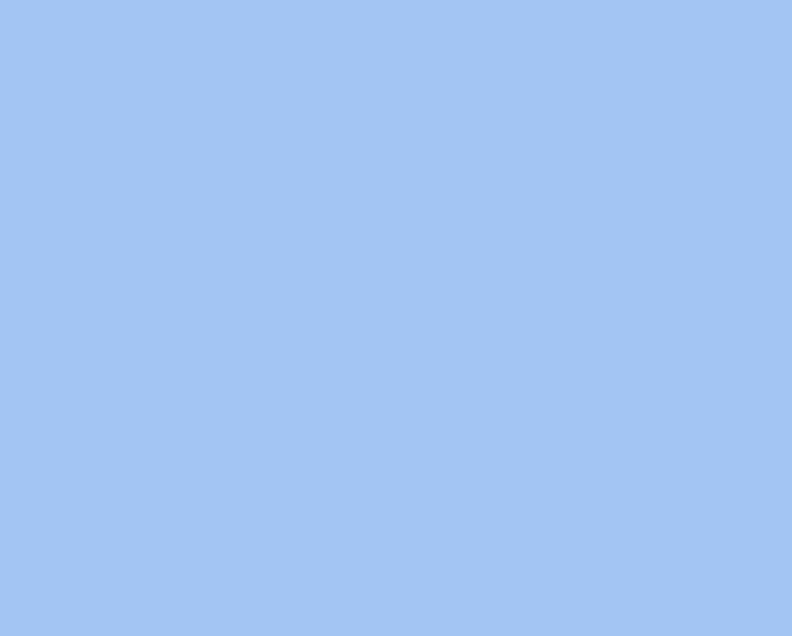
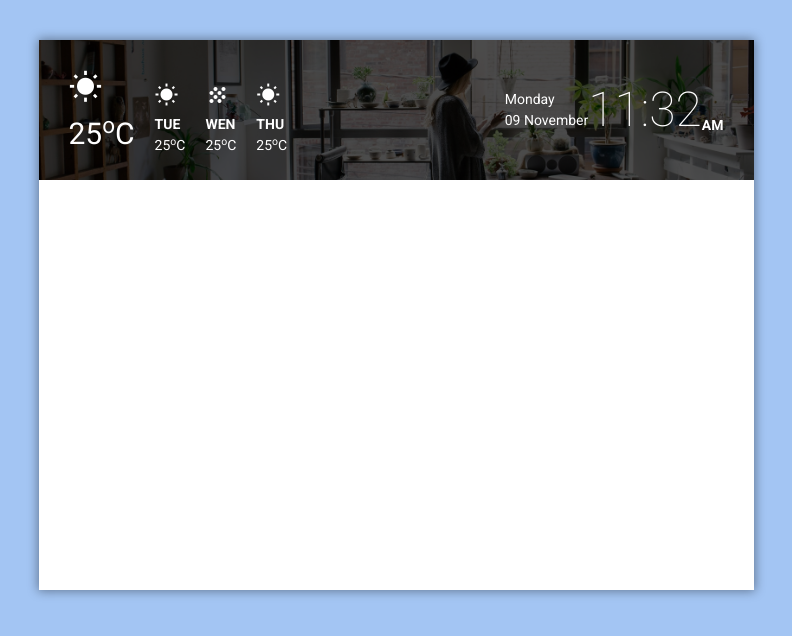
Before and after one commit to pro100Sardor/onlineTV, a plain HTML site: page index.html in a window 1280 px wide. Shown: the whole page, without its empty margins (244-1036 px from the left). Drawn offline with Linux system fonts and the light colour scheme.

Commit message:
add header

```diff
--- a/css/styles.css
+++ b/css/styles.css
@@ -14,9 +14,13 @@ body {
   background-color: #a3c5f3;
 }
 .container {
-  max-width: 800px;
+  margin-top: 40px;
+  max-width: 715px;
+  height: 550px;
+  background-color: #fff;
   margin-left: auto;
   margin-right: auto;
+  box-shadow: 0 0 10px 1px rgba(0, 0, 0, 0.4);
 }
 .img {
   max-width: 100%;
@@ -32,3 +36,99 @@ body {
   clip: rect(0 0 0 0);
   overflow: hidden;
 }
+.page-header {
+  display: flex;
+  position: relative;
+  padding: 30px;
+  z-index: 1;
+  width: 715px;
+  height: 140px;
+  background-image: url("../img/background.jpg");
+  background-size: cover;
+  background-repeat: no-repeat;
+  background-position: center center;
+}
+.page-header::before {
+  position: absolute;
+  z-index: -1;
+  top: 0;
+  right: 0;
+  bottom: 0;
+  left: 0;
+  background-color: rgba(0, 0, 0, 0.7);
+  content: "";
+}
+.weather {
+  margin-right: auto;
+}
+.weather-list {
+  margin: 0;
+  padding: 0;
+  display: flex;
+  list-style-type: none;
+}
+.weather-list li {
+  align-items: center;
+  color: #fff;
+}
+.weather-list li:not(:last-child) {
+  margin-right: 20px;
+}
+.main-weather-item i {
+  font-size: 34px;
+  margin-left: auto;
+  margin-right: auto;
+}
+.main-weather-item p {
+  margin: 0;
+  font-size: 30px;
+}
+.weather-item {
+  margin-top: auto;
+}
+.weather-item p {
+  margin: 0;
+  font-size: 14px;
+}
+.week-day {
+  text-transform: uppercase;
+  font-weight: bold;
+}
+.material-icons {
+  color: #fff;
+  font-family: 'Material Icons';
+  font-weight: normal;
+  font-style: normal;
+  font-size: 24px;
+  line-height: 1;
+  letter-spacing: normal;
+  text-transform: none;
+  display: inline-block;
+  white-space: nowrap;
+  word-wrap: normal;
+  direction: ltr;
+  -webkit-font-feature-settings: 'liga';
+  -webkit-font-smoothing: antialiased;
+}
+.date {
+  align-items: center;
+  justify-content: center;
+  display: flex;
+  color: #fff;
+}
+.date-content p {
+  margin: 0;
+  font-size: 14px;
+}
+.date-clock {
+  font-weight: 300;
+  font-size: 48px;
+}
+.date-clock p {
+
+}
+.date-clock sub {
+  text-transform: uppercase;
+  font-weight: bold;
+  font-size: 14px;
+}
--- a/index.html
+++ b/index.html
@@ -13,7 +13,41 @@
 <body>
 
   <div class="container">
+    <header class="page-header">
+      <div class="weather">
+        <ol class="weather-list">
+          <li class="main-weather-item">
+            <i class="material-icons">wb_sunny</i>
+            <p>25<sup>o</sup>C</p>
+          </li>
+          <li class="weather-item">
+            <i class="material-icons">wb_sunny</i>
+            <p class="week-day">Tue</p>
+            <p>25<sup>o</sup>C</p>
+          </li>
+          <li class="weather-item">
+            <i class="material-icons">grain</i>
+            <p class="week-day">Wen</p>
+            <p>25<sup>o</sup>C</p>
+          </li>
+          <li class="weather-item">
+            <i class="material-icons">wb_sunny</i>
+            <p class="week-day">Thu</p>
+            <p>25<sup>o</sup>C</p>
+          </li>
+        </ol>
+      </div>
 
+      <div class="date">
+        <div class="date-content">
+          <p class="date-day">Monday</p>
+          <p class="date-date" >09 November</p>
+        </div>
+        <div class="date-clock">
+          <p>11:32<sub>am</sub></p>
+        </div>
+      </div>
+    </header>
   </div>
 </body>
 </html>
```
